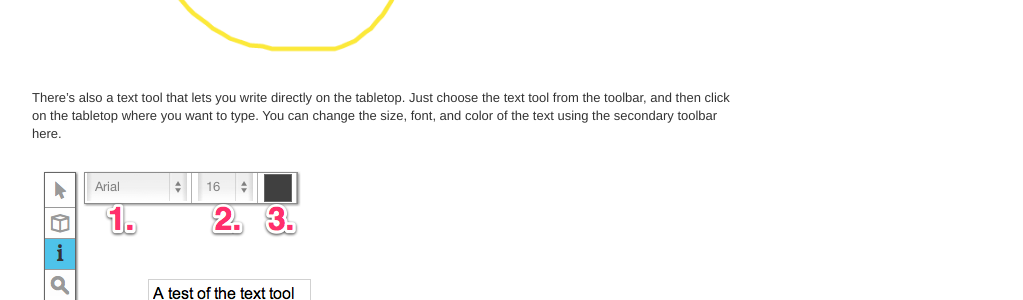
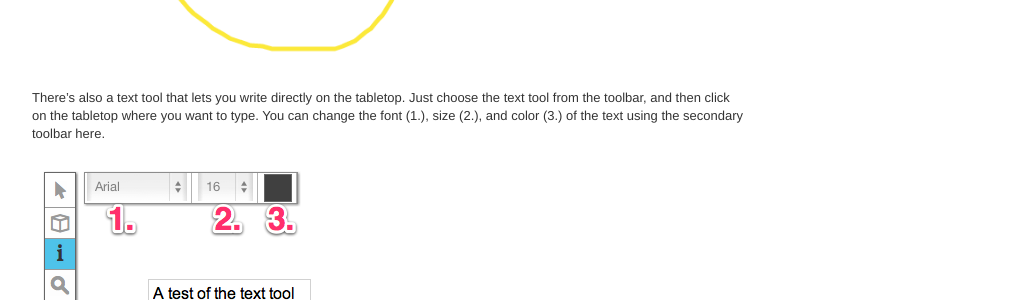
Before and after one commit to Roll20/help.roll20.net, a Jekyll site: the page built from _posts/2012-06-01-drawing-tools.md, in a window 1280 px wide. Shown: the part 878-1178 px from the top of the page, without its empty margins (128-1151 px from the left). Built offline with Jekyll 4.4.1, drawn with Linux system fonts in a browser that asks for light colours; nearby versions of some CDN libraries; Markdown is read by kramdown in place of the engine named in the settings; comment, search, counter and statistics services are not loaded.

```diff
--- a/_posts/2012-06-01-drawing-tools.md
+++ b/_posts/2012-06-01-drawing-tools.md
@@ -14,7 +14,7 @@ You can change the stroke color (1.) as well as the fill color (2.) and line wid
 
 <img src='/images/drawingss2.png' />
 
-There’s also a text tool that lets you write directly on the tabletop. Just choose the text tool from the toolbar, and then click on the tabletop where you want to type. You can change the size, font, and color of the text using the secondary toolbar here.
+There’s also a text tool that lets you write directly on the tabletop. Just choose the text tool from the toolbar, and then click on the tabletop where you want to type. You can change the font (1.), size (2.), and color (3.) of the text using the secondary toolbar here.
 
 <img src='/images/drawingss3.png' />
 
```
Also changed, not shown: README.md.
